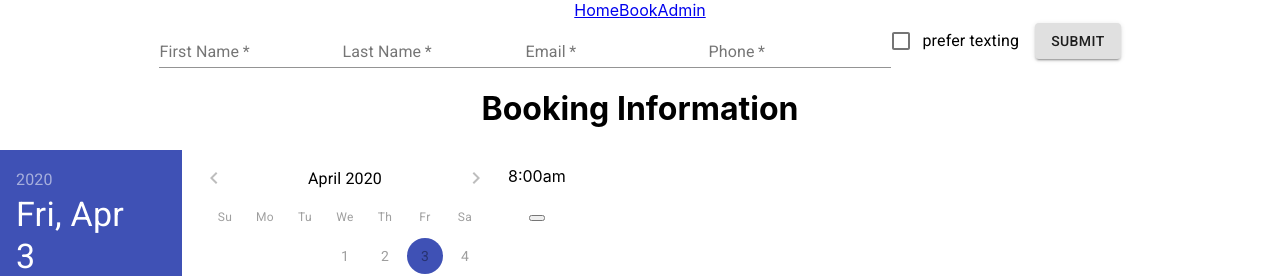
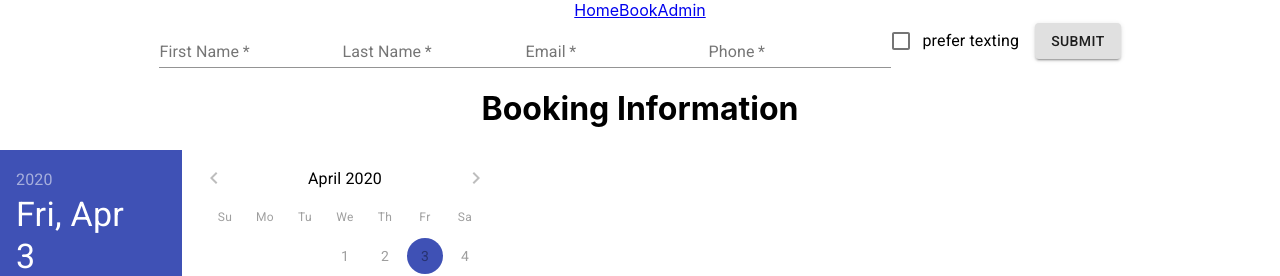
Before and after one commit to julienguyenn/car-detailing-site, a React (Create React App) app in the folder client/: page /book in a window 1280 px wide. Shown: the top 276 px of the page. Built offline with nearby package versions, Linux system fonts and the light colour scheme.

Commit message:
created single time slot component

```diff
--- a/client/src/booking/BookingDetails.js
+++ b/client/src/booking/BookingDetails.js
@@ -13,7 +13,7 @@ export default function BookingDetails() {
       <h1>Booking Information</h1>
       <div id="day-time-box">
         <Calendar date={date} changeDate={changeDate}/>
-        <TimeSlots />
+        <TimeSlots currentDate={date}/>
       </div>
     </div>
   )
--- /dev/null
+++ b/client/src/booking/SingleTimeSlot.js
@@ -0,0 +1,7 @@
+import React from 'react';
+
+export default function SingleTimeSlot({}) {
+  return (
+    <div></div>
+  )
+}
--- a/client/src/booking/TimeSlots.js
+++ b/client/src/booking/TimeSlots.js
@@ -1,13 +1,12 @@
 import React from 'react';
 import "./styling/TimeSlots.css"
+import SingleTimeSlot from "./SingleTimeSlot";
 
-export default function TimeSlots() {
+export default function TimeSlots({ currentDate }) {
 
   return (
     <div id="outer-timebox">
       <div>
-        <p>8:00am</p>
-        <button></button>
       </div>
     </div>
   )
```
